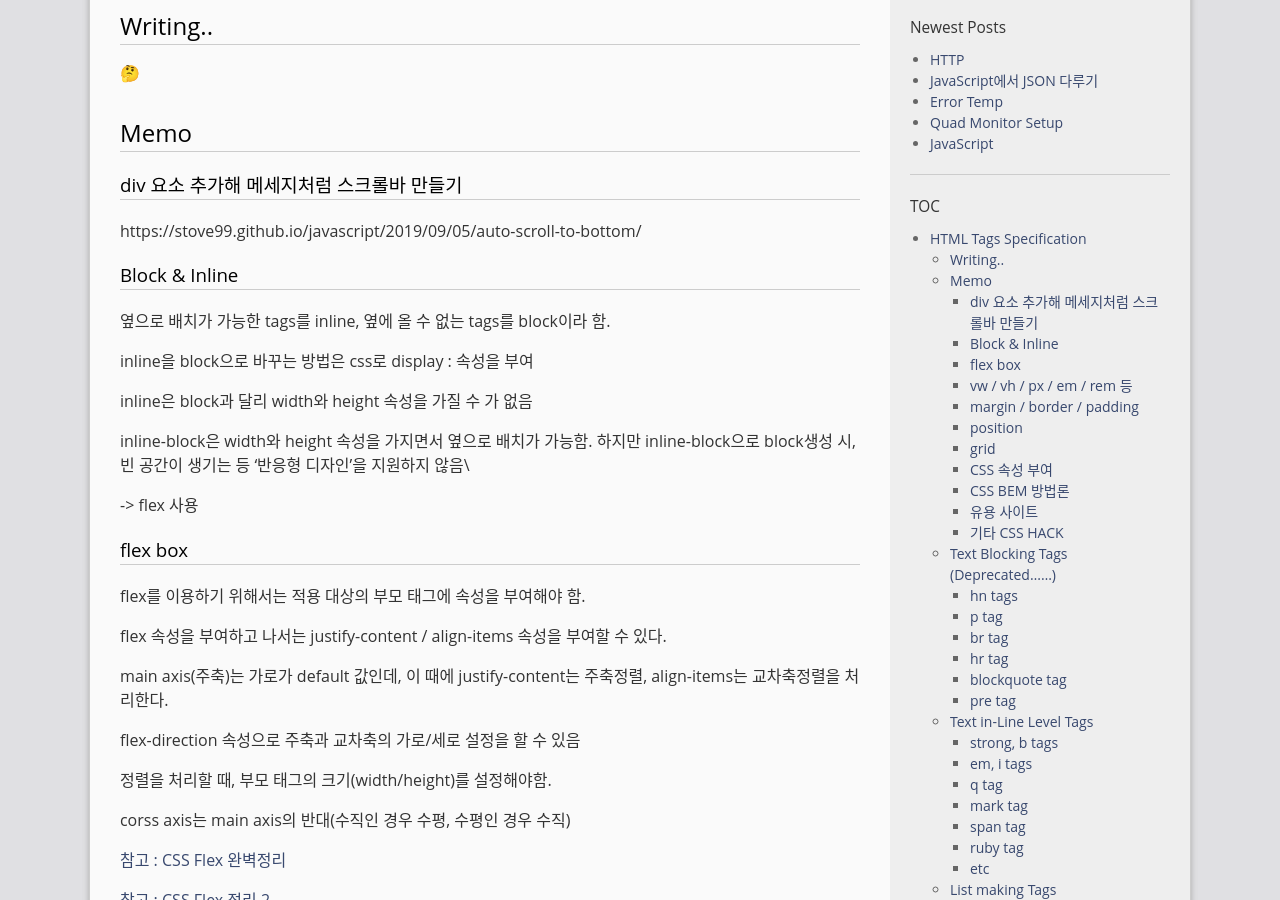
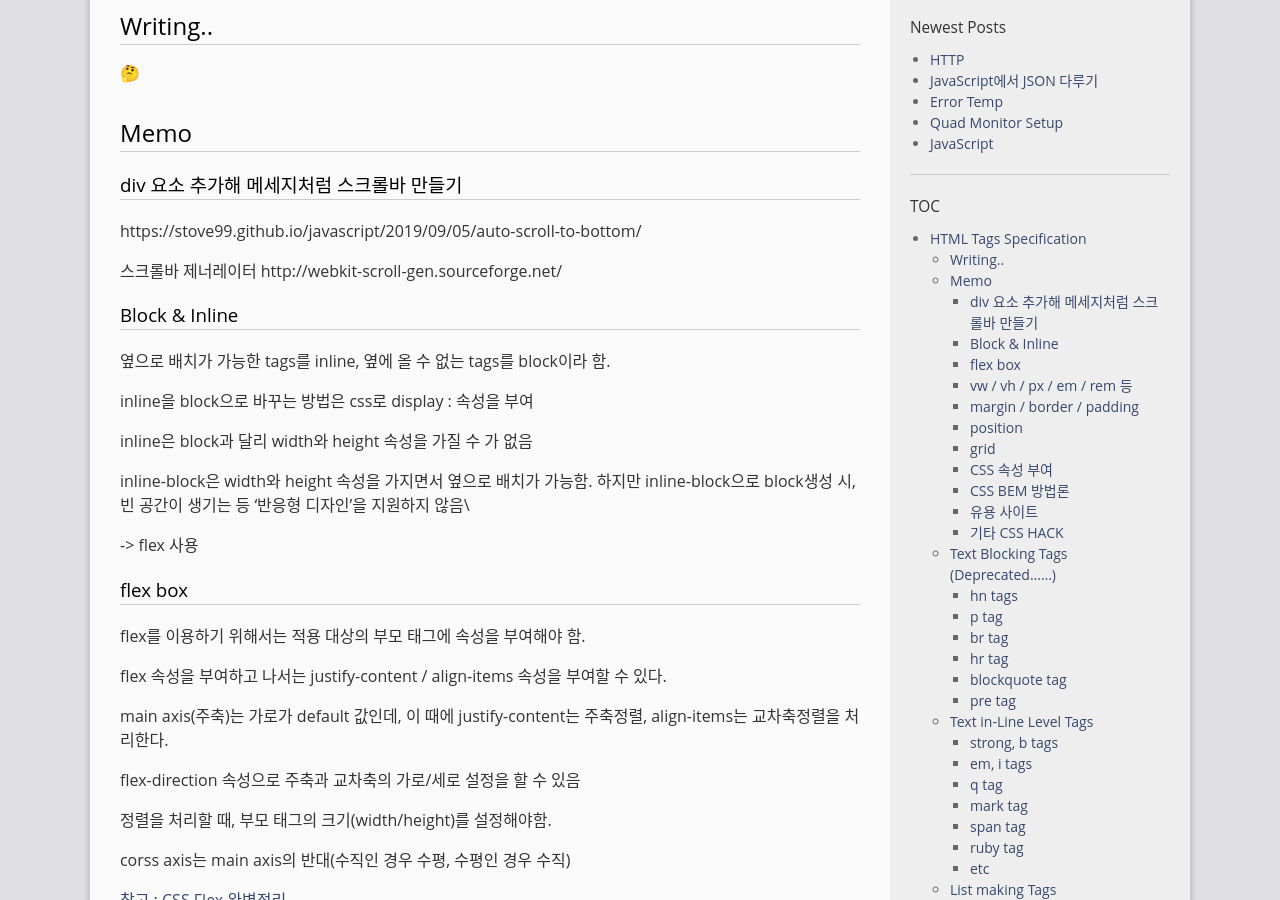
Before and after one commit to gloomydumber/copy, a Jekyll site: the page built from _posts/2020-02-23-HTMLTags.md, in a window 1280 px wide and 900 px high, scrolled down 357 px. Built offline with Jekyll 4.4.1, drawn with Linux system fonts in a browser that asks for light colours; comment, search, counter and statistics services are not loaded.

Commit message:
PostModded

```diff
--- a/_posts/2020-02-23-HTMLTags.md
+++ b/_posts/2020-02-23-HTMLTags.md
@@ -21,6 +21,8 @@ Writing..
 ### div 요소 추가해 메세지처럼 스크롤바 만들기
 
 https://stove99.github.io/javascript/2019/09/05/auto-scroll-to-bottom/
+
+스크롤바 제너레이터 http://webkit-scroll-gen.sourceforge.net/
 
 ### Block & Inline
 
```
